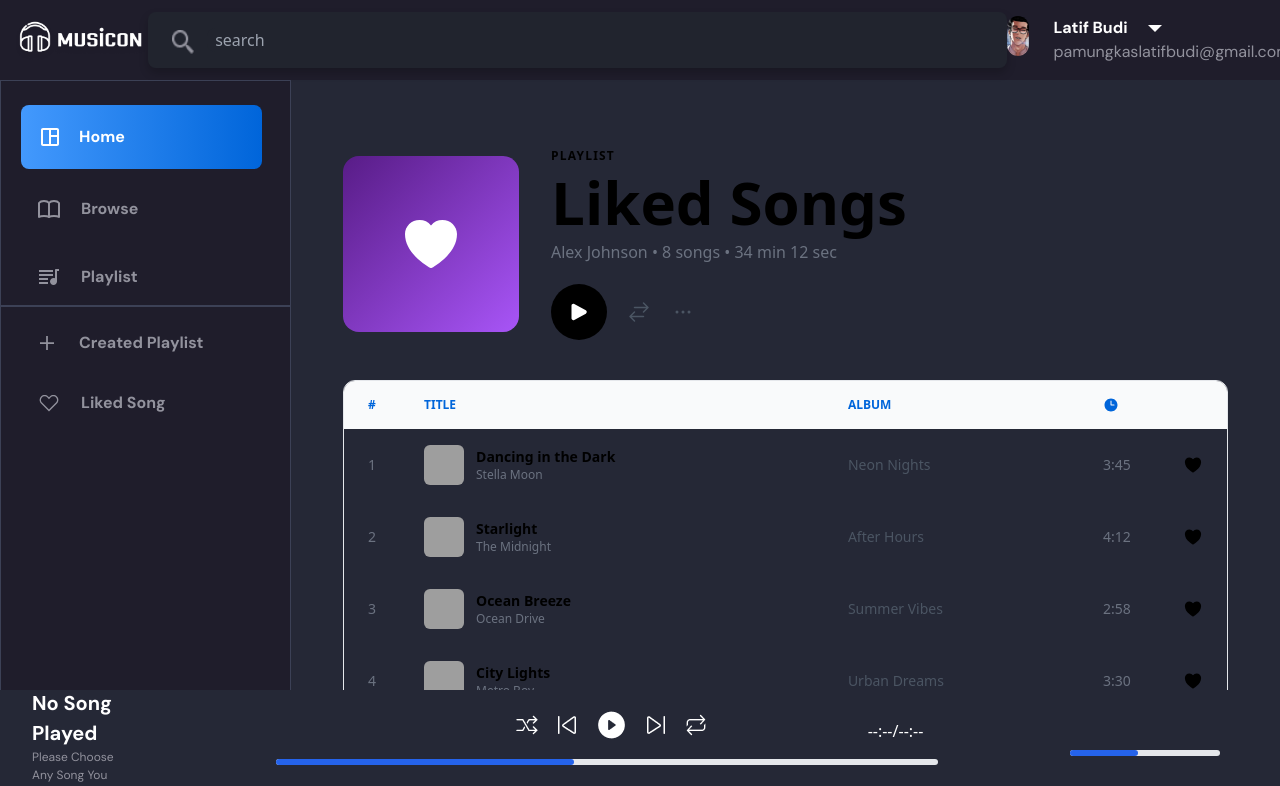
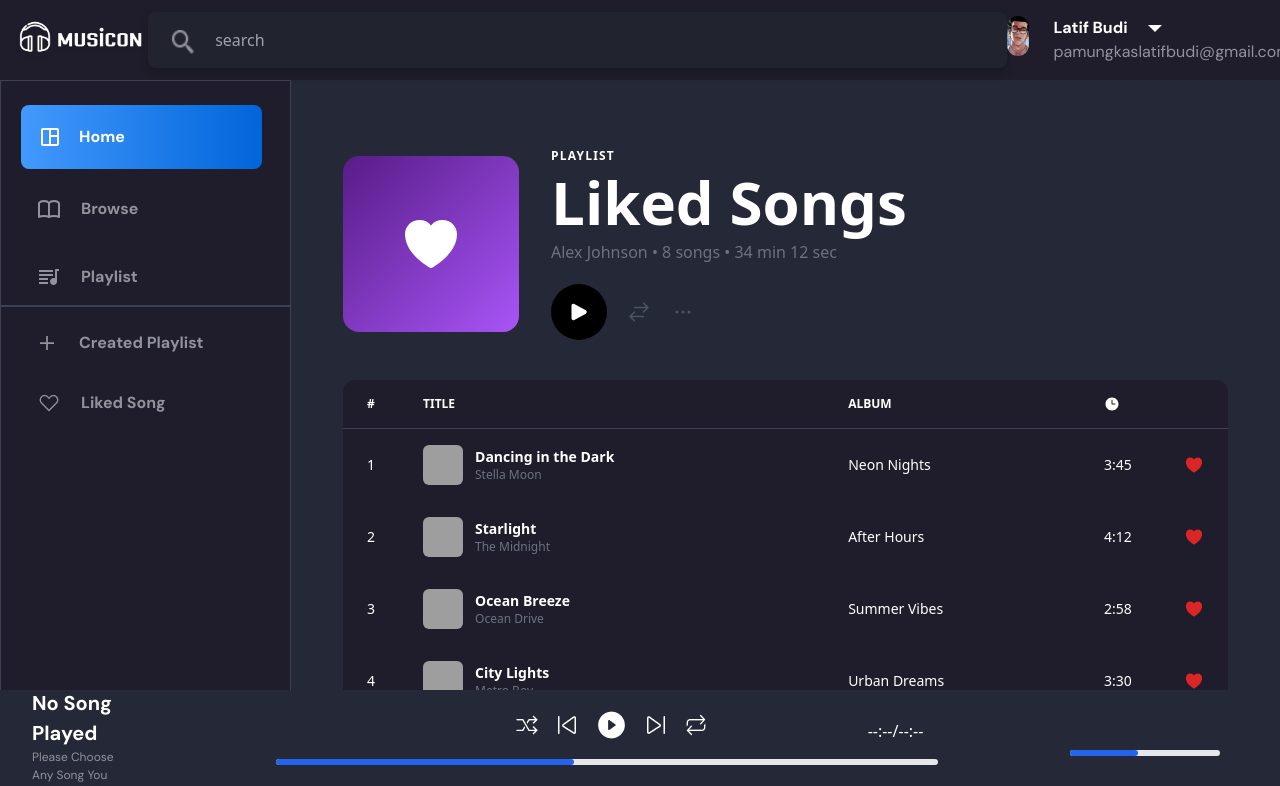
Before and after one commit to latif731/musicon, a Vue app: page /likedsong in a window 1280 px wide. Shown: the top 786 px of the page. Built offline with nearby package versions, Linux system fonts and the light colour scheme; grey boxes are pictures that could not be loaded; some icons are missing.

Commit message:
likedsong done

```diff
--- a/src/views/layout/LikedSong.vue
+++ b/src/views/layout/LikedSong.vue
@@ -1,7 +1,7 @@
 <template>
   <div>
     <Layout>
-      <div class="max-w-6xl mx-auto py-10 px-6">
+      <div class="max-w-6xl mx-auto py-10 px-6 text-white">
         <!-- Header -->
         <div class="flex gap-8 items-center mb-10">
           <!-- Cover -->
@@ -41,15 +41,15 @@
         </div>
 
         <!-- Table -->
-        <div class="border rounded-xl overflow-hidden">
+        <div class="rounded-xl max-h-[600px] overflow-y-auto custom-scroll ">
           <table class="w-full text-sm">
-            <thead class="bg-gray-50 text-gray-500 text-xs uppercase">
+            <thead class="text-white  text-xs uppercase bg-[#1F1D2B] border-b border-[#3C4156]">
               <tr>
-                <th class="text-left px-6 py-4 w-10">#</th>
-                <th class="text-left px-6 py-4">Title</th>
-                <th class="text-left px-6 py-4">Album</th>
+                <th class="text-left px-6 py-4 w-10 text-white">#</th>
+                <th class="text-left px-6 py-4 text-white">Title</th>
+                <th class="text-left px-6 py-4 text-white">Album</th>
                 <th class="text-left px-6 py-4 w-20">
-                  <ClockIcon class="w-4" />
+                  <ClockIcon class="w-4 text-white" />
                 </th>
                 <th class="px-6 py-4 w-16"></th>
               </tr>
@@ -59,9 +59,9 @@
               <tr
                 v-for="(song, i) in songs"
                 :key="song.id"
-                class="hover:bg-gray-50"
+                class="hover:bg-[#2D304D] bg-[#1F1D2B]"
               >
-                <td class="px-6 py-4 text-gray-500">
+                <td class="px-6 py-4 text-white">
                   {{ i + 1 }}
                 </td>
 
@@ -81,16 +81,16 @@
                   </div>
                 </td>
 
-                <td class="px-6 py-4 text-gray-600">
+                <td class="px-6 py-4 text-white">
                   {{ song.album }}
                 </td>
 
-                <td class="px-6 py-4 text-gray-500">
+                <td class="px-6 py-4 text-white">
                   {{ song.duration }}
                 </td>
 
                 <td class="px-6 py-4 text-center">
-                  <HeartIcon class="w-5 text-black cursor-pointer" />
+                  <HeartIcon class="w-5 text-red-600 cursor-pointer" />
                 </td>
               </tr>
             </tbody>
@@ -179,3 +179,22 @@ const songs = ref([
   },
 ]);
 </script>
+
+<style>
+.custom-scroll::-webkit-scrollbar {
+  width: 4px;
+}
+
+.custom-scroll::-webkit-scrollbar-track {
+  background: transparent;
+}
+
+.custom-scroll::-webkit-scrollbar-thumb {
+  background: #3C4156;
+  border-radius: 999px;
+}
+
+.custom-scroll::-webkit-scrollbar-thumb:hover {
+  background: #6B7280;
+}
+</style>
```
